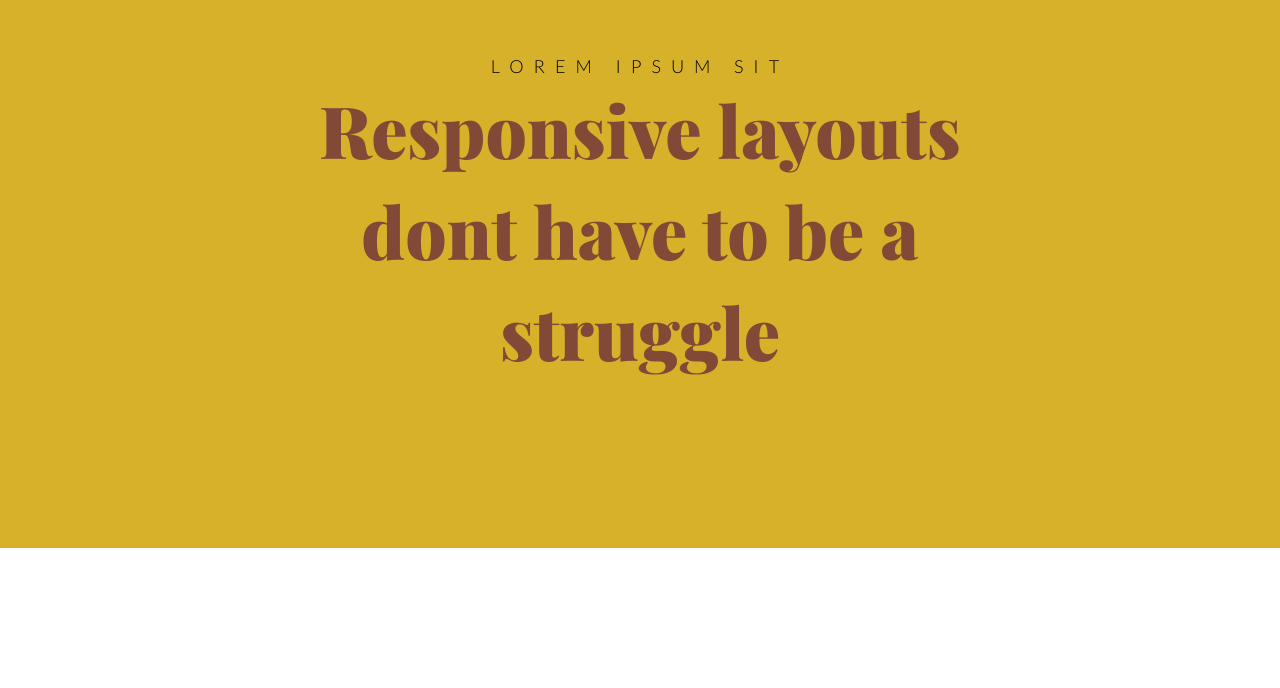
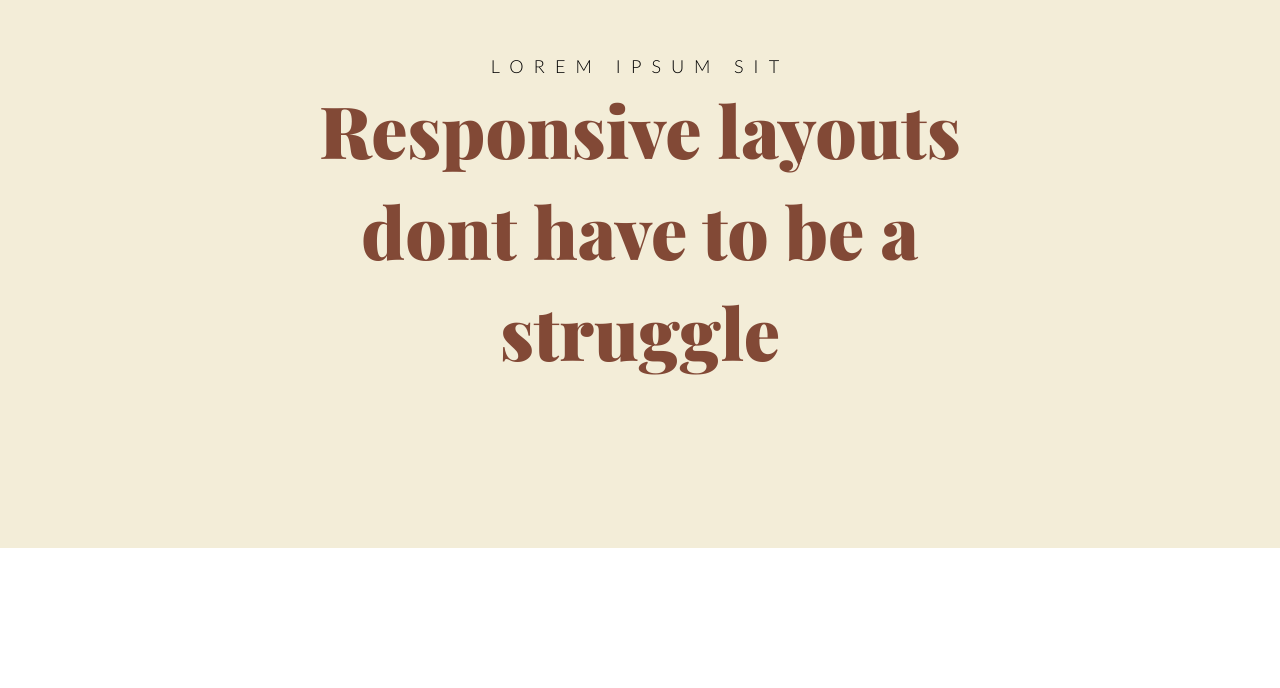
Before and after one commit to wellington-decker/kevins-challenge, a plain HTML site: page index.html in a window 1280 px wide. Shown: the part 112-800 px from the top of the page. Drawn offline with nearby package versions, Linux system fonts and the light colour scheme.

Commit message:
I reverted to the previous background color.

```diff
--- a/css/main.css
+++ b/css/main.css
@@ -18,7 +18,7 @@ img {
 }
 
 main {
-  background-color: hsl(47, 68%, 50%);
+  background-color: hsl(48, 52%, 90%);
   min-height: 660px;
   display: flex;
   align-items: center;
```
